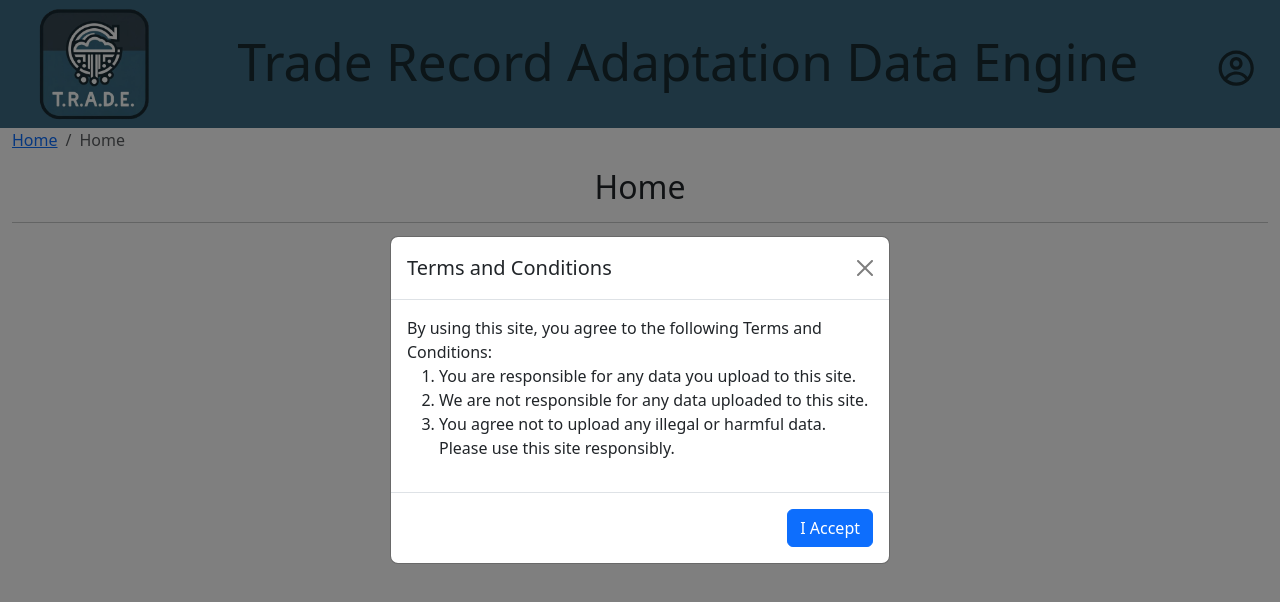
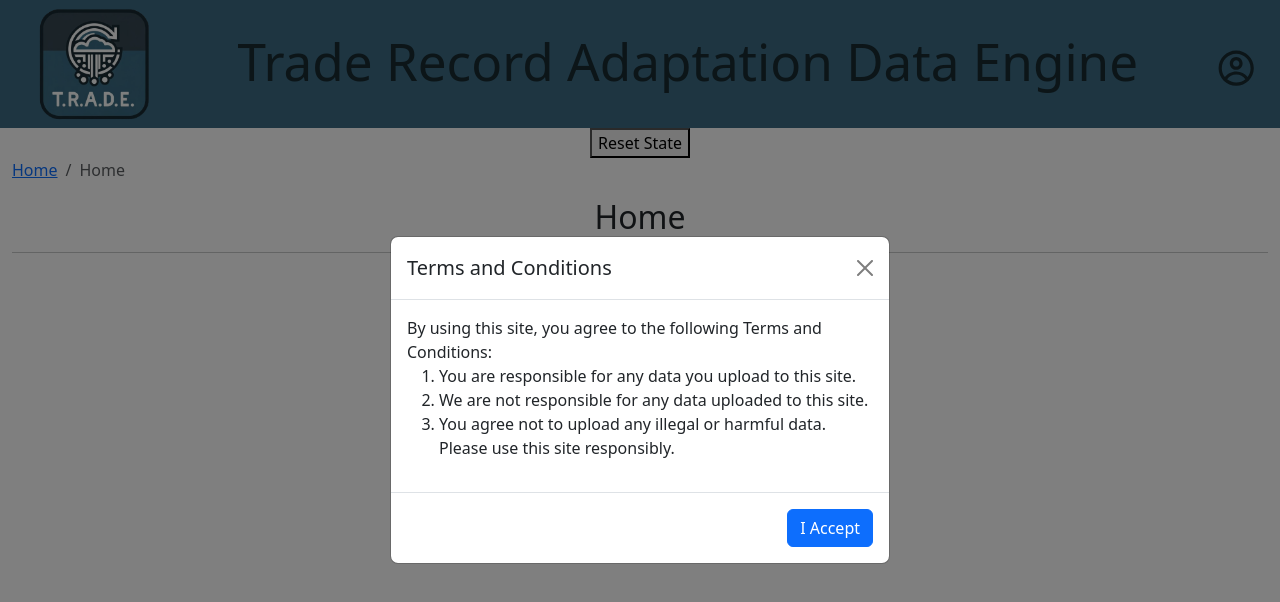
Before and after one commit to JOATZ/TRADE_App, a React (Create React App) app: page / in a window 1280 px wide. Shown: the top 602 px of the page. Built offline with nearby package versions, Linux system fonts and the light colour scheme.

Commit message:
dev reset button

```diff
--- a/src/App.js
+++ b/src/App.js
@@ -11,6 +11,7 @@ import HomePage from 'pages/HomePage'
 import { useDispatch, useSelector } from 'react-redux'
 import { Route, Routes } from 'react-router-dom'
 import { selectDarkMode } from 'utils/darkMode'
+import ResetButton from 'utils/resetState'
 
 import 'App.css'
 
@@ -27,6 +28,7 @@ function App() {
         <div className='App'>
             <AcceptTerms />
             <Header />
+            <ResetButton />
             <Routes>
                 <Route path='/' element={<HomePage />} />
                 <Route path='datamanager' element={<DataManager />} />
--- /dev/null
+++ b/src/utils/resetState.js
@@ -0,0 +1,16 @@
+//reset button for dev purposes
+import { persistor, store } from 'app/store'
+
+export const RESET_STATE = 'RESET_STATE'
+
+function ResetButton() {
+    const handleReset = () => {
+        store.dispatch({ type: RESET_STATE })
+        persistor.purge()
+        localStorage.clear()
+    }
+
+    return <button onClick={handleReset}>Reset State</button>
+}
+
+export default ResetButton
```
